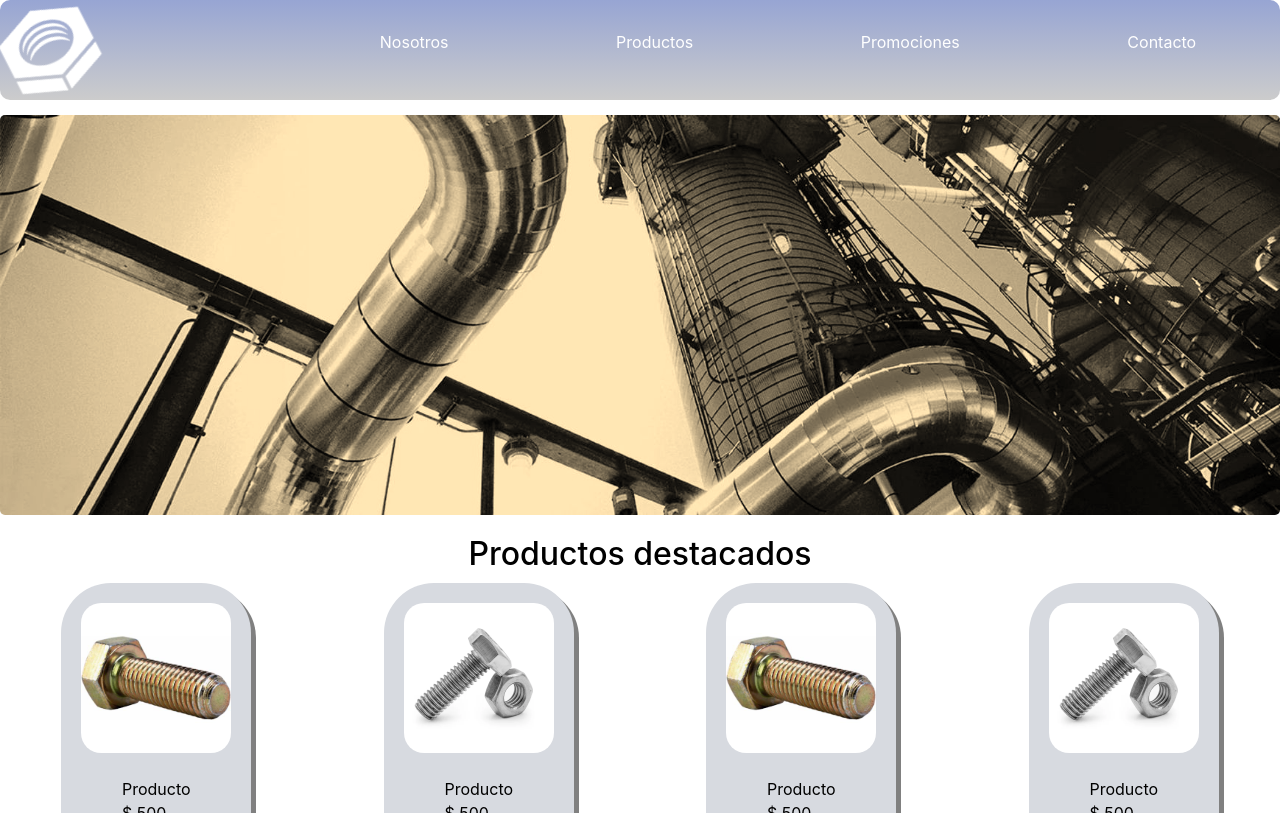
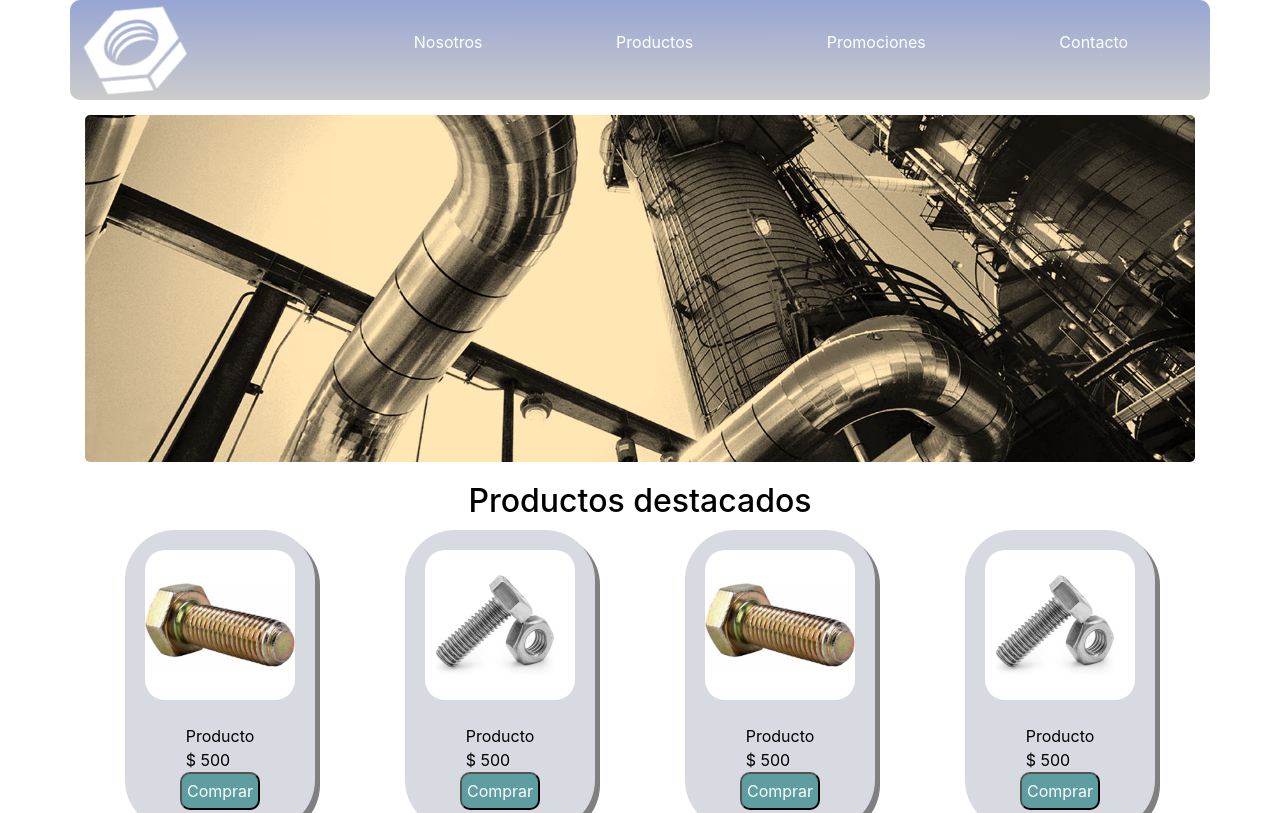
Before and after one commit to thelaw2k/curso_dw, a plain HTML site: page index.html in a window 1280 px wide. Shown: the top 813 px of the page. Drawn offline with nearby package versions, Linux system fonts and the light colour scheme.

Commit message:
Arreglado problema con logo pie

```diff
--- a/index.html
+++ b/index.html
@@ -24,7 +24,7 @@
 
     <!-- Encabezado y menu -->
     <header>
-        <nav class="header">
+        <nav class="header container">
             <a href="index.html"><img src="./assets/logo_tuerca.png" alt="Logo del sitio" class="header__logo" /></a>
             <ul class="header__menu">
                 <li><a href="pages/nosotros.html">Nosotros</a></li>
@@ -37,7 +37,7 @@
 
     <!-- Contenido -->
     <main>
-        <section class="main">
+        <section class="main container">
             <img src="./assets/hero.jpg" alt="" class="main__hero">
             <h2 class="main__titulo">Productos destacados</h2>
             <div class="tablaProductos">
@@ -63,7 +63,7 @@
     </main>
 
     <!-- Pie de pagina -->
-    <footer class="pie">
+    <footer class="pie container">
         <div class="pie__formNews">
             <form action="">
                 <div>Suscripcion a nuestro newsletter</div>
```
